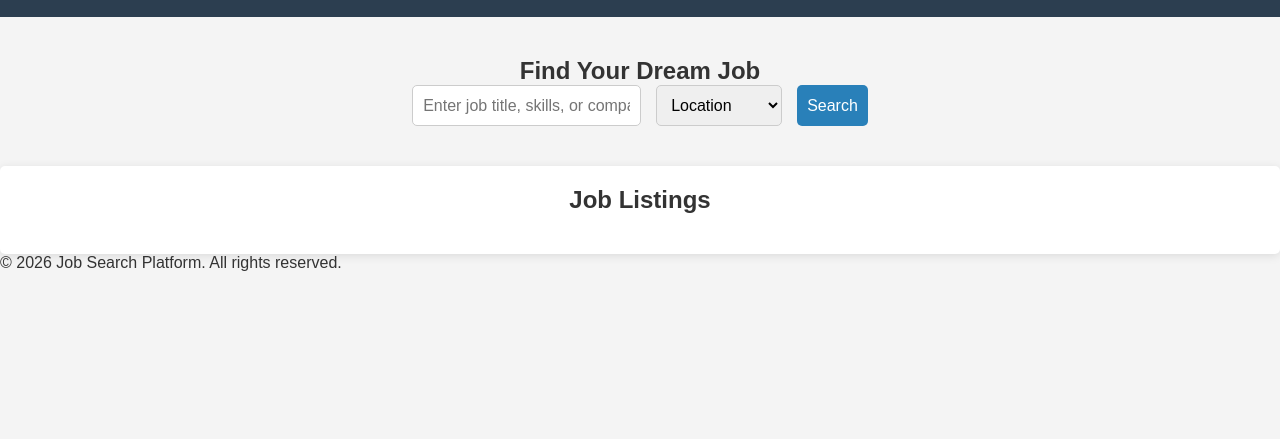
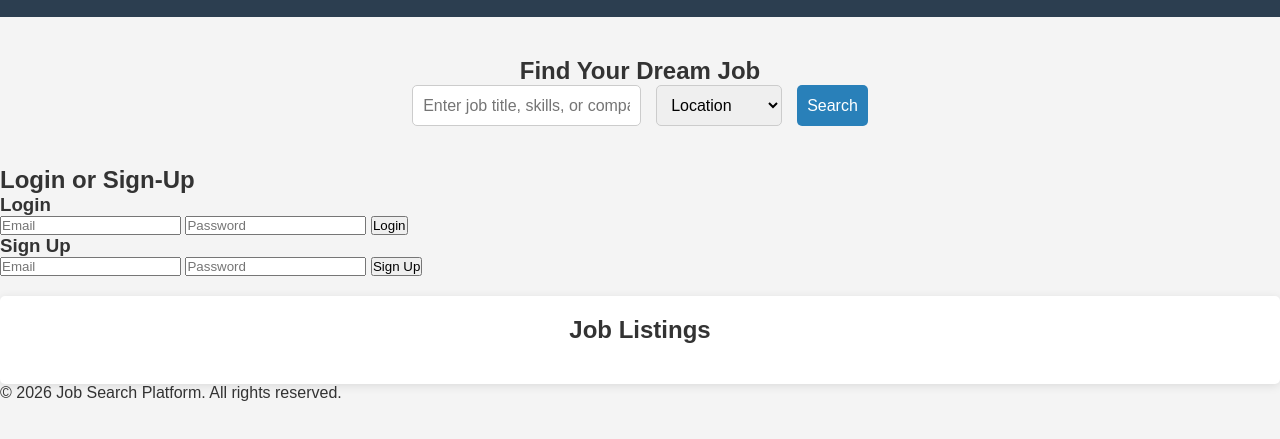
Before and after one commit to S-Bhowmick/job-search-platform, a plain HTML site: page index.html in a window 1280 px wide. Shown: the part 77-516 px from the top of the page. Drawn offline with Linux system fonts and the light colour scheme.

Commit message:
Updated HTML structure

```diff
--- a/index.html
+++ b/index.html
@@ -1,5 +1,6 @@
 <!DOCTYPE html>
 <html lang="en">
+
 <head>
     <meta charset="UTF-8">
     <meta name="viewport" content="width=device-width, initial-scale=1.0">
@@ -7,6 +8,7 @@
     <title>Job Search Platform</title>
     <link rel="stylesheet" href="styles/style.css">
 </head>
+
 <body>
     <header>
         <div class="logo">
@@ -36,6 +38,25 @@
             </form>
         </section>
 
+        <!-- Login and Sign-Up Section -->
+        <section class="auth-container">
+            <h2>Login or Sign-Up</h2>
+            <div class="auth-form">
+                <form id="login-form">
+                    <h3>Login</h3>
+                    <input type="email" id="login-email" placeholder="Email" required>
+                    <input type="password" id="login-password" placeholder="Password" required>
+                    <button type="submit">Login</button>
+                </form>
+                <form id="signup-form">
+                    <h3>Sign Up</h3>
+                    <input type="email" id="signup-email" placeholder="Email" required>
+                    <input type="password" id="signup-password" placeholder="Password" required>
+                    <button type="submit">Sign Up</button>
+                </form>
+            </div>
+        </section>
+
         <section class="job-listings">
             <h2>Job Listings</h2>
             <!-- Job listings will be injected here dynamically -->
@@ -48,4 +69,5 @@
 
     <script src="scripts/script.js"></script>
 </body>
+
 </html>
```
